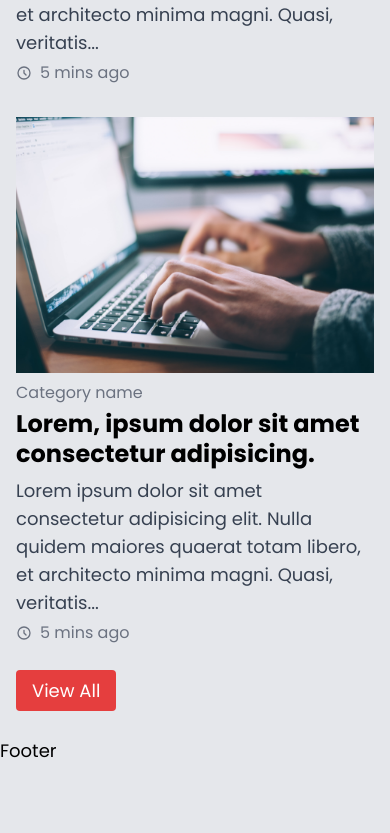
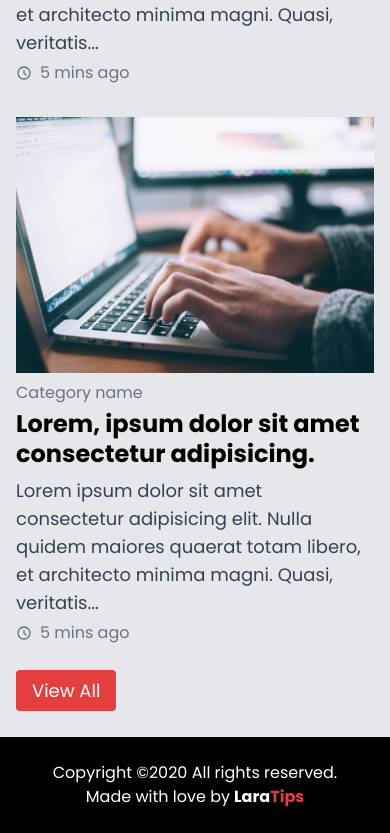
Before and after one commit to DaniCPZ/blog-front-end, a Vue app: page / in a window 390 px wide. Shown: the part 2987-3820 px from the top of the page. Before the commit the page ends 3752 px from the top, so only its background shows below. Built offline with nearby package versions, Linux system fonts and the light colour scheme.

Commit message:
Footer design

```diff
--- a/src/App.vue
+++ b/src/App.vue
@@ -1,16 +1,18 @@
 <template>
   <div>
-    <NavBar />
+    <Navbar />
     <router-view />
-    <footer>Footer</footer>
+    <Footer />
   </div>
 </template>
 
 <script>
-import NavBar from "./components/layouts/Navbar.vue";
+import Footer from "./components/layouts/Footer.vue";
+import Navbar from "./components/layouts/Navbar.vue";
 export default {
   components: {
-    NavBar,
+    Navbar,
+    Footer,
   },
 };
 </script>
--- /dev/null
+++ b/src/components/layouts/Footer.vue
@@ -0,0 +1,19 @@
+<template>
+  <footer class="text-center py-6 sm:py-12 bg-black text-white text-base">
+    <div class="container mx-auto px-4 sm:px-0">
+      <span>Copyright &copy;2020 All rights reserved.</span>
+
+      <div>
+        <span>Made with love by</span>
+        <span class="ml-1 font-bold">
+          <span>Lara</span>
+          <span class="text-primary">Tips</span>
+        </span>
+      </div>
+    </div>
+  </footer>
+</template>
+
+<script>
+export default {};
+</script>
```
